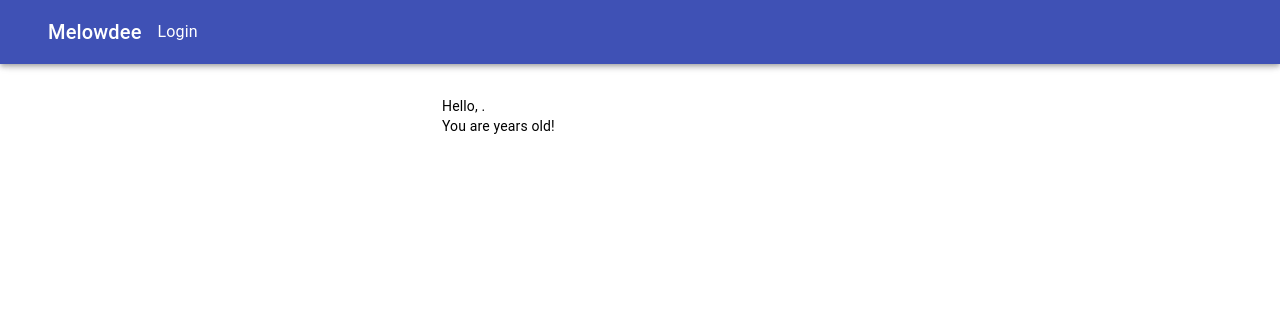
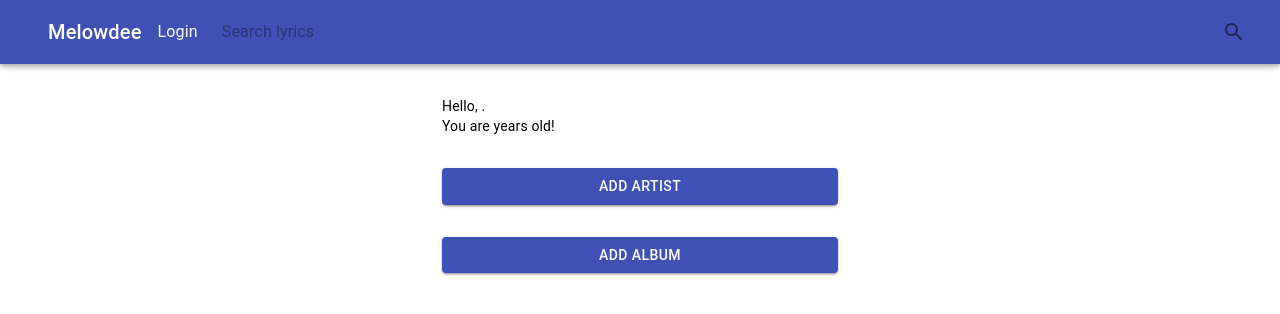
Before and after one commit to ryanarj/melowdee-ui, a React (Create React App) app: page /profilePage in a window 1280 px wide. Shown: the top 314 px of the page. Built offline with nearby package versions, Linux system fonts and the light colour scheme.

Commit message:
add song, ablum and artist pages

```diff
--- a/package.json
+++ b/package.json
@@ -8,6 +8,7 @@
     "@emotion/styled": "^11.10.0",
     "@hookform/resolvers": "^2.9.6",
     "@material-ui/core": "^4.12.4",
+    "@mui/icons-material": "^5.8.4",
     "@mui/material": "^5.9.1",
     "@testing-library/jest-dom": "^5.16.4",
     "@testing-library/react": "^13.3.0",
--- a/src/App.tsx
+++ b/src/App.tsx
@@ -2,8 +2,13 @@ import { BrowserRouter as Router, Routes, Route} from "react-router-dom"
 import SignUpPage from "./pages/signUpPage";
 import LoginPage from "./pages/loginPage";
 import ProfilePage from "./pages/profilePage";
+import AddSongPage from "./pages/addSongPage"
 
 import { AppBar, Toolbar, IconButton, Typography, MenuItem } from "@material-ui/core";
+
+import InputBase from '@mui/material/InputBase';
+import Icon from '@mui/material/IconButton';
+import SearchIcon from '@mui/icons-material/Search';
 
 import { ThemeProvider, createTheme } from "@mui/material";
 import { orange, green } from "@mui/material/colors";
@@ -36,6 +41,14 @@ const theme = createTheme({
               <MenuItem>
                 Login
               </MenuItem>
+              <InputBase
+              sx={{ ml: 1, flex: 1 }}
+              placeholder="Search lyrics"
+              inputProps={{ 'aria-label': 'search google maps' }}
+            />
+            <Icon type="submit" sx={{ p: '10px' }} aria-label="search">
+              <SearchIcon />
+            </Icon>
             </Toolbar>
           </AppBar>
         </header>
@@ -44,6 +57,7 @@ const theme = createTheme({
             <Route path="/" element={<LoginPage />} />
             <Route path="/signUp" element={<SignUpPage />} />
             <Route path="/profilePage" element={<ProfilePage />} />
+            <Route path="/addSong" element={<AddSongPage />} />
           </Routes>
         </Router>
       </div>
--- a/src/pages/profilePage.tsx
+++ b/src/pages/profilePage.tsx
@@ -20,9 +20,19 @@ import {
     },
   }));
 
+
+  const onAddArtistSubmit = () => {
+    console.log("add artist")
+  };
+
+  const onAddAlbumSubmit = () => {
+    console.log("add album")
+  };
+
+
   function ProfilePage() {
 
-    const { heading } = useStyles();
+    const { heading, submitButton} = useStyles();
 
     return (
       <Container maxWidth="xs">
@@ -31,6 +41,28 @@ import {
         </Typography>
         <Typography variant="body2"> Hello, {localStorage.getItem("user_username") || ""}.</Typography>
         <Typography variant="body2"> You are {localStorage.getItem("user_age") || ""} years old!</Typography>
+        <form onSubmit={onAddArtistSubmit} noValidate>
+          <Button
+              type="submit"
+              fullWidth
+              variant="contained"
+              color="primary"
+              className={submitButton}
+            >
+            Add artist
+          </Button>
+        </form>
+        <form onSubmit={onAddAlbumSubmit} noValidate>
+          <Button
+            type="submit"
+            fullWidth
+            variant="contained"
+            color="primary"
+            className={submitButton}
+          >
+            Add album
+          </Button>
+        </form>
       </Container>
     );
   }
```
Also changed, not shown: 1 other file (tests, documents, lock files or other folders).
